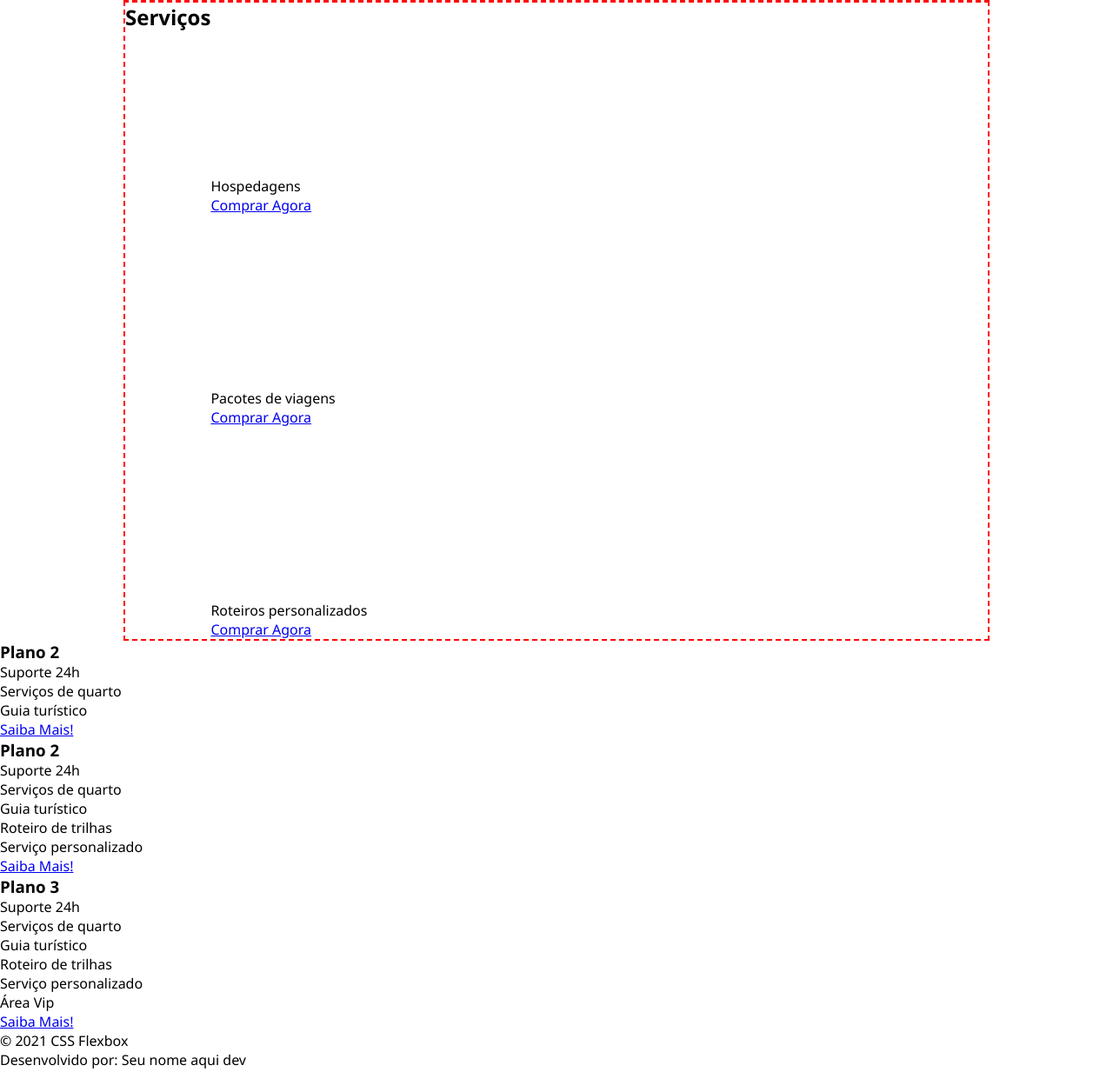
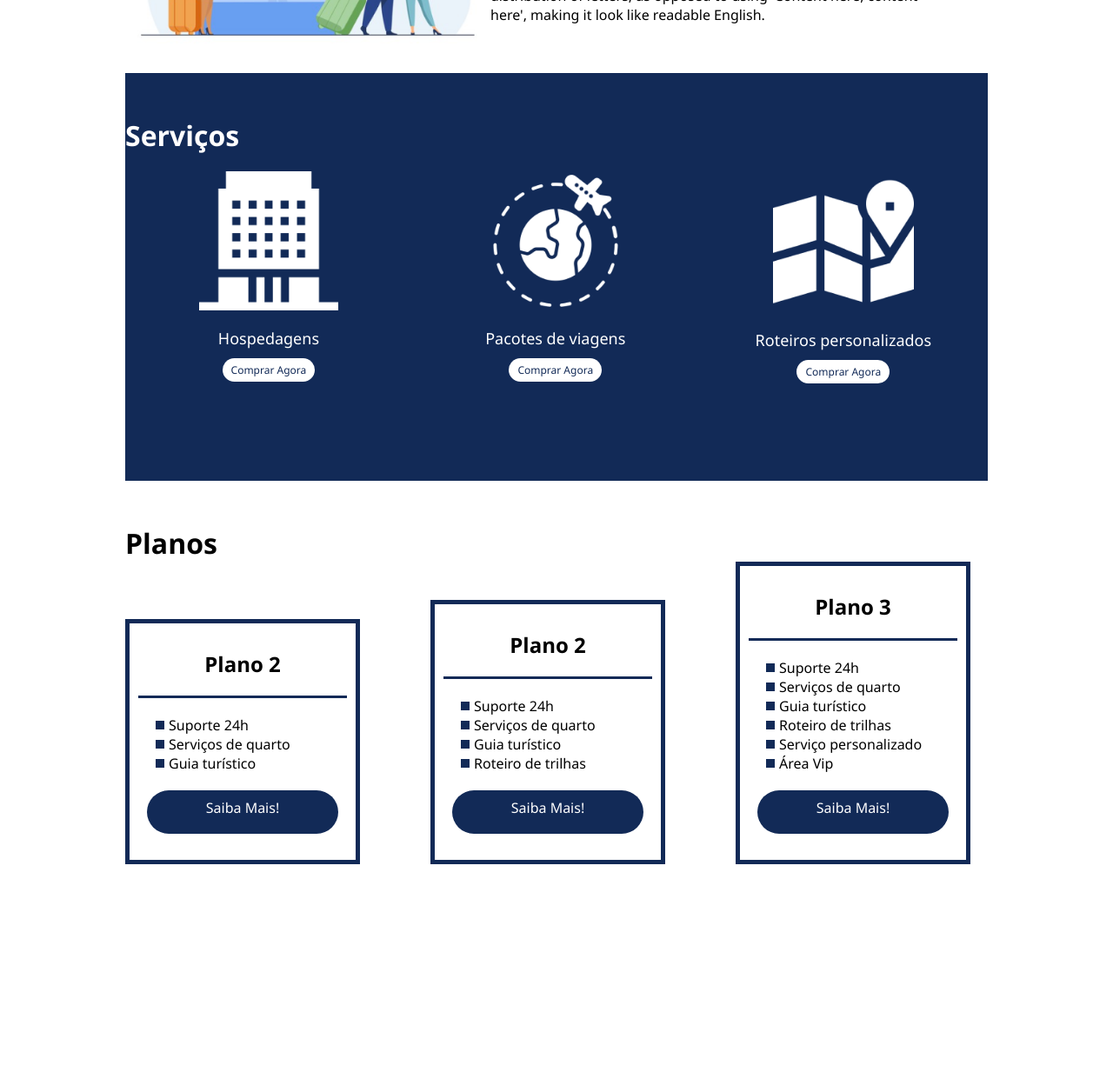
Before and after one commit to diogomends/aula-de-css-flex, a plain HTML site: page project-flexbox-dio-master/flex-projeto/index.html in a window 1280 px wide. Shown: the part 1107-2340 px from the top of the page at 87% size. Drawn offline with Linux system fonts and the light colour scheme.

Commit message:
finalizado

```diff
--- a/project-flexbox-dio-master/flex-projeto/index.html
+++ b/project-flexbox-dio-master/flex-projeto/index.html
@@ -26,7 +26,7 @@
         <div class="apresentacao-texto">
             <h1>Flex <br>Turismos</h1>
             <p>O melhor serviço para você!</p>
-            <a href="">Saiba Mais!</a>
+            <a href="" class="btn">Saiba Mais!</a>
         </div>
 
         <div class="container ">
@@ -53,59 +53,66 @@
     </div-quemsomos>
 
 
+    <div-servico-wrap class="container container-externo">
+
+        <div-wrap class="container" id="servicos">
 
             <div class="container">
-        <div>
                 <h2>Serviços</h2>
             </div>
+            <div-listservice class="list-servicos">
 
-        <div>
-            <div>
+                <div class="item-servico">
                     <div><img src="./images/icon-2.png" alt="hospedagens"></div>
                     <p>Hospedagens</p>
                     <a href="#">Comprar Agora</a>
                 </div>
 
-            <div>
+                <div class="item-servico">
                     <div><img src="./images/icon-1.png" alt="pacote de viagens"></div>
                     <p>Pacotes de viagens</p>
                     <a href="#">Comprar Agora</a>
                 </div>
 
-            <div>
+                <div class="item-servico">
                     <div><img src="./images/icon-3.png" alt="roteiros personalizados"></div>
                     <p>Roteiros personalizados</p>
                     <a href="#">Comprar Agora</a>
                 </div>
+            </div-listservice>
+        </div-wrap>
+    </div-servico-wrap>
 
-        </div>
+    <div-planos-wrap class="container" id="planos">
+
+        <div>
+            <h2>Planos</h2>
         </div>
 
-    <div>
+        <div class="list-planos">
 
-        <div>
+            <div class="item-plano">
                 <h3>Plano 2</h3>
                 <ul>
                     <li>Suporte 24h</li>
                     <li>Serviços de quarto</li>
                     <li>Guia turístico</li>
                 </ul>
-            <a href="#">Saiba Mais!</a>
+                <a class="btn" href="#">Saiba Mais!</a>
             </div>
 
-        <div>
+            <div class="item-plano">
                 <h3>Plano 2</h3>
                 <ul>
                     <li>Suporte 24h</li>
                     <li>Serviços de quarto</li>
                     <li>Guia turístico</li>
                     <li>Roteiro de trilhas</li>
-                <li>Serviço personalizado</li>
                 </ul>
-            <a href="#">Saiba Mais!</a>
+                <a class="btn" href="#">Saiba Mais!</a>
             </div>
 
-        <div>
+            <div class="item-plano">
                 <h3>Plano 3</h3>
                 <ul>
                     <li>Suporte 24h</li>
@@ -115,13 +122,20 @@
                     <li>Serviço personalizado</li>
                     <li>Área Vip</li>
                 </ul>
-            <a href="#">Saiba Mais!</a>
-        </div>
+                <a class="btn" href="#">Saiba Mais!</a>
             </div>
 
+        </div>
+
+    </div-planos-wrap>
+
     <footer>
+
+        <div class="container footer">
             <p>&copy; 2021 CSS Flexbox</p>
             <p>Desenvolvido por: Seu nome aqui dev</p>
+        </div>
+
     </footer>
 </body>
 
--- a/project-flexbox-dio-master/flex-projeto/style.css
+++ b/project-flexbox-dio-master/flex-projeto/style.css
@@ -49,7 +49,7 @@ ul li a {
 
 }
 
-div img{
+div img {
 
     display: block;
     width: 100%;
@@ -62,7 +62,7 @@ div img{
     max-width: 992px;
     margin: auto;
     width: 100%;
-    border: 2px dashed red;
+    min-width: 320px;
 
 }
 
@@ -76,7 +76,6 @@ div img{
 
 .apresentacao .apresentacao-texto {
     min-height: 200px;
-
 }
 
 .apresentacao-texto h1 {
@@ -85,7 +84,7 @@ div img{
 
 }
 
-.apresentacao-texto a {
+.btn {
     background-color: #122a57;
     color: white;
     text-align: center;
@@ -115,7 +114,7 @@ div img{
 
 #quem-somos h2::before {
 
-    content:"";
+    content: "";
     height: 50px;
     width: 5px;
     margin-right: 5px;
@@ -123,7 +122,222 @@ div img{
     position: relative;
 }
 
-#quem-somos p{
-margin-bottom: 10px;
-width: 90%;
+#quem-somos p {
+    margin-bottom: 10px;
+    width: 90%;
 }
+
+#quem-somos img {
+    min-width: 420px;
+}
+
+.container-externo {
+    background-color: #122a57;
+    width: 100%;
+
+}
+
+#servicos {
+    flex-direction: column;
+    padding-top: 50px;
+    padding-bottom: 100px;
+
+}
+
+#servicos h2 {
+
+    color: white;
+    font-size: 32px;
+    margin-bottom: 20px;
+}
+
+.list-servicos {
+    display: flex;
+    justify-content: space-around;
+}
+
+.list-servicos .item-servico {
+    text-align: center;
+}
+
+.item-servico a {
+
+    width: 220px;
+    background-color: white;
+    border-radius: 30px;
+    height: 50px;
+    text-align: center;
+    margin-top: 20px;
+    line-height: 50px;
+    padding: 5px 10px;
+    color: #122a57;
+    font-size: 12px;
+    font-weight: 700px;
+    text-decoration: none;
+}
+
+.item-servico p {
+    font-weight: 700px;
+    font-size: 18px;
+    color: white;
+    margin-top: 20px;
+}
+
+.item-servico img {
+    width: 80%;
+    margin: auto;
+}
+
+#planos {
+
+    flex-direction: column;
+    min-height: 100vh;
+    padding-top: 50px;
+}
+
+#planos h2 {
+
+    font-size: 32px;
+
+
+}
+
+.list-planos {
+
+    display: flex;
+    align-items: flex-end;
+    justify-content: space-between;
+}
+
+.item-plano {
+
+    flex: 1px;
+    border: 5px solid #122a57;
+    margin-right: 20px;
+    padding: 10px;
+    max-width: 240px;
+    margin-bottom: 20px;
+}
+
+.item-plano .btn {
+
+    margin: auto;
+    margin-bottom: 20px;
+}
+
+.item-plano h3 {
+    font-size: 24px;
+    display: flex;
+    flex-direction: column;
+    text-align: center;
+    margin-top: 20px;
+}
+
+.item-plano h3::after {
+    content: "";
+    background-color: #122a57;
+    width: 100%;
+    height: 3px;
+    margin-top: 20px;
+    margin-bottom: 10px;
+}
+
+.item-plano ul {
+
+    padding: 10px 20px;
+    display: flex;
+    flex-direction: column;
+    margin-bottom: 10px;
+}
+
+.item-plano ul li {
+
+    display: flex;
+    flex-wrap: nowrap;
+    align-items: center;
+
+}
+
+.item-plano ul li::before {
+    content: "";
+    width: 10px;
+    height: 10px;
+    background-color: #122a57;
+    margin-right: 5px;
+
+
+}
+
+footer {
+
+    background-color: #122a57;
+    height: 70px;
+
+
+}
+
+footer .footer {
+
+    justify-content: space-between;
+    color: white;
+    width: 100%;
+
+}
+
+/* mobile */
+
+@media (max-width:992px) {
+    .container {
+
+        flex-direction: column;
+    }
+
+    .apresentacao {
+
+        flex-direction: column-reverse;
+    }
+
+    .apresentacao .apresentacao-texto {
+        min-height: 200px;
+        width: 100%;
+    }
+
+    #quem-somos {
+
+        flex-direction: column-reverse;
+    }
+
+    #quem-somos img {
+
+        min-width: 320px;
+        margin: auto;
+    }
+
+    .list-servicos {
+
+        flex-direction: column;
+
+    }
+
+    .item-servico img {
+
+        width: 50%;
+        margin: auto;
+    }
+
+    .list-planos {
+
+        flex-direction: column;
+        align-items: flex-start;
+        margin-bottom: 20px;
+    }
+
+    .list-planos .item-plano {
+        max-width: 90%;
+        margin: auto;
+        width: 100%;
+        margin-bottom: 20px;
+
+    }
+
+}
```
Lines whose indentation alone changed are shown as unchanged.
